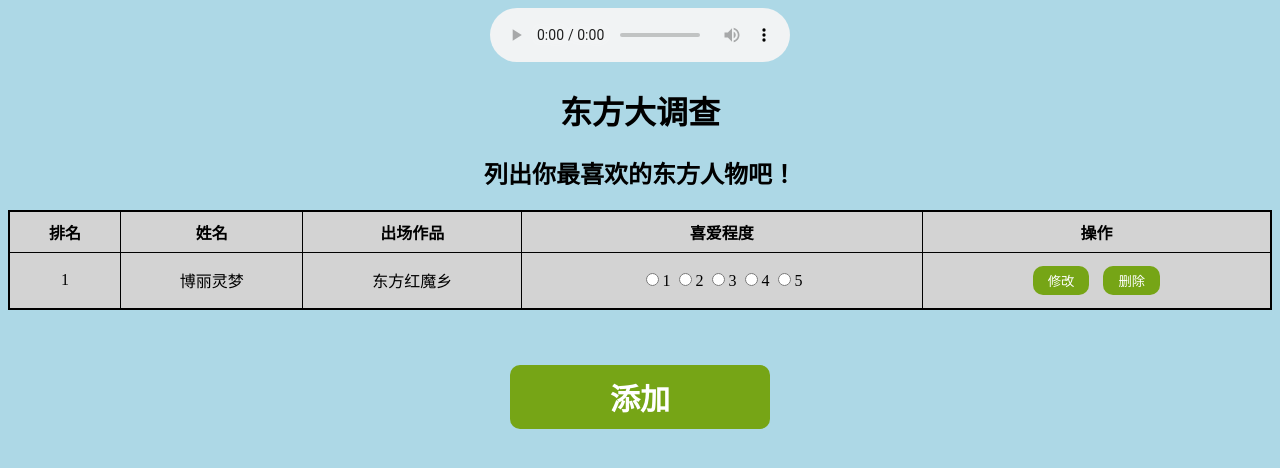
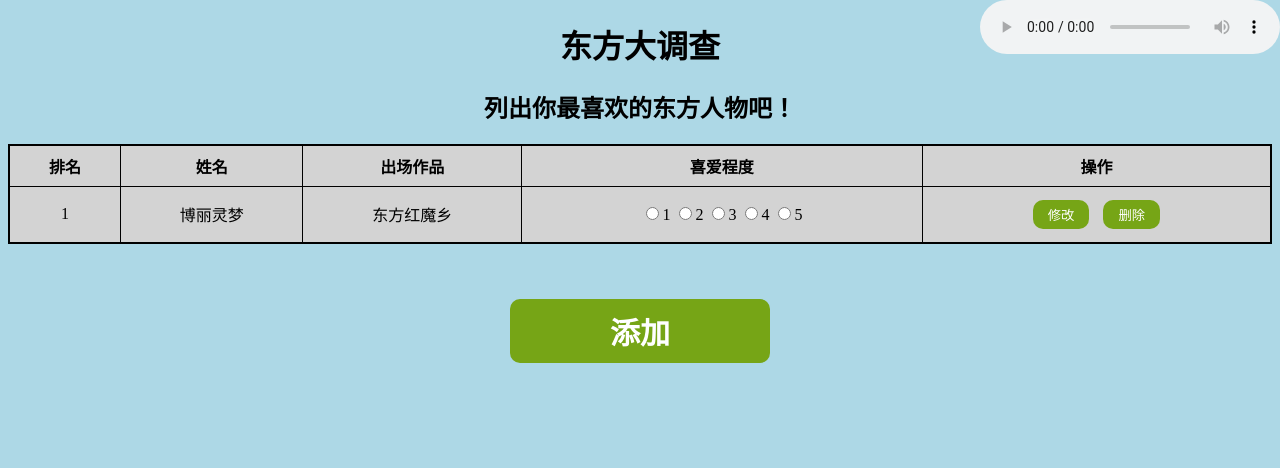
Before and after one commit to JosephCross167/Touhou-Research, a plain HTML site: page templates/excel.html in a window 1280 px wide. Drawn offline with Linux system fonts and the light colour scheme.

Commit message:
东方大调查

```diff
--- a/static/css/excel.css
+++ b/static/css/excel.css
@@ -1,6 +1,7 @@
 body {
     text-align: center;
     background-color:lightblue;
+    padding-bottom: 300px;
     }
 table {
     width: 100%;
@@ -36,3 +37,8 @@ button:hover {
     text-align: left;
     color: gray;
 }
+audio {
+    position: fixed;
+    right: 0%;
+    top: 0%;
+}
--- a/static/js/excel.js
+++ b/static/js/excel.js
@@ -10,6 +10,7 @@ function rankupdate()
 //音乐音量
 let audio = document.getElementsByTagName('audio')[0];
 audio.volume = 0.5; // 设置音量为50%
+audio.loop = true; // 循环播放
 
 //添加
 function addrow()
--- a/templates/excel.html
+++ b/templates/excel.html
@@ -8,7 +8,7 @@
 </head>
 
 <body>
-    <audio controls autoplay src="../static/music/あすとらるTrip - 砕月 (ココ&さつき が てんこもり's 作業妨害Remix).mp3"></audio>
+    <audio controls src="../static/music/あすとらるTrip - 砕月 (ココ&さつき が てんこもり's 作業妨害Remix).mp3"></audio>
 
     <h1>东方大调查</h1>
     <h2>列出你最喜欢的东方人物吧！</h2>
```
